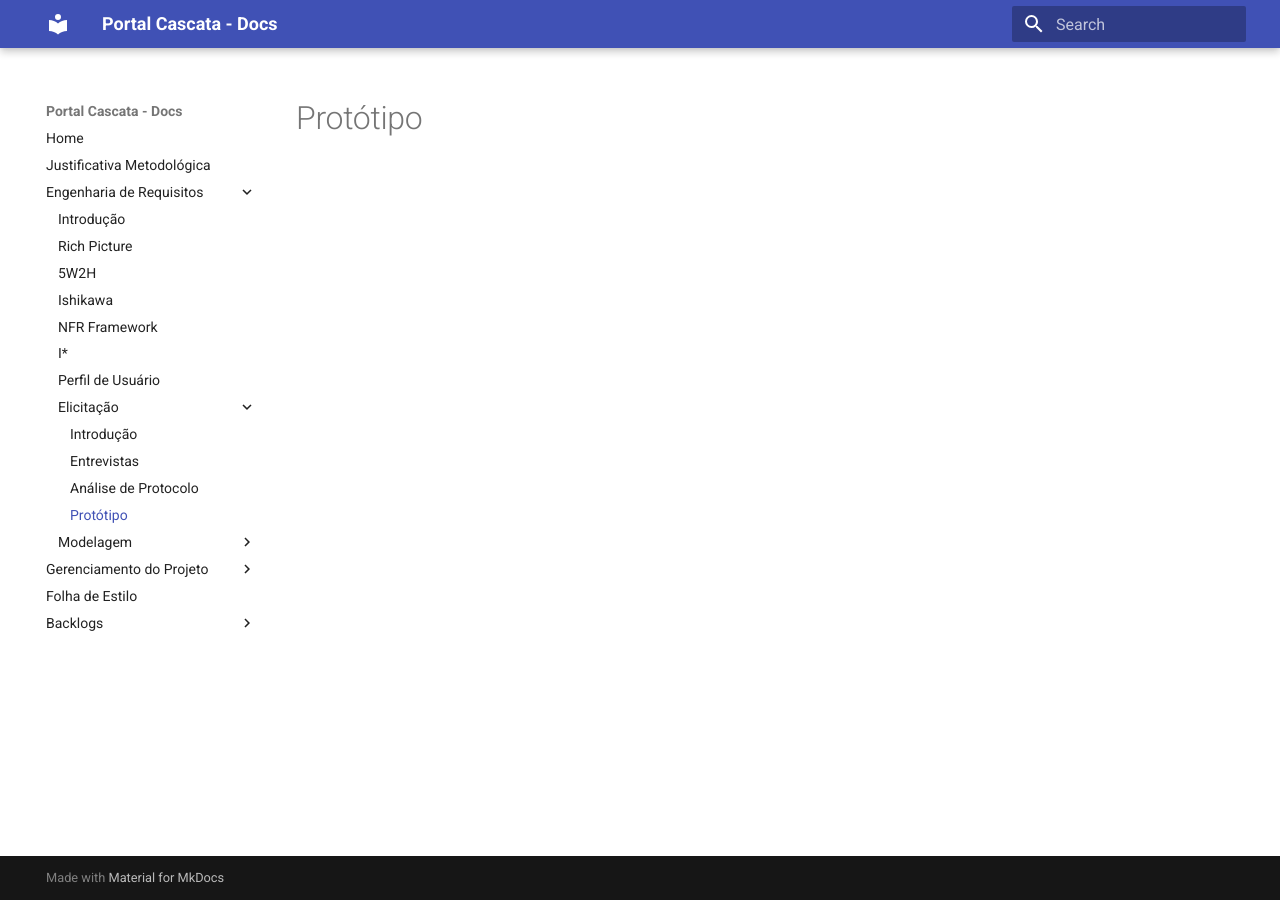
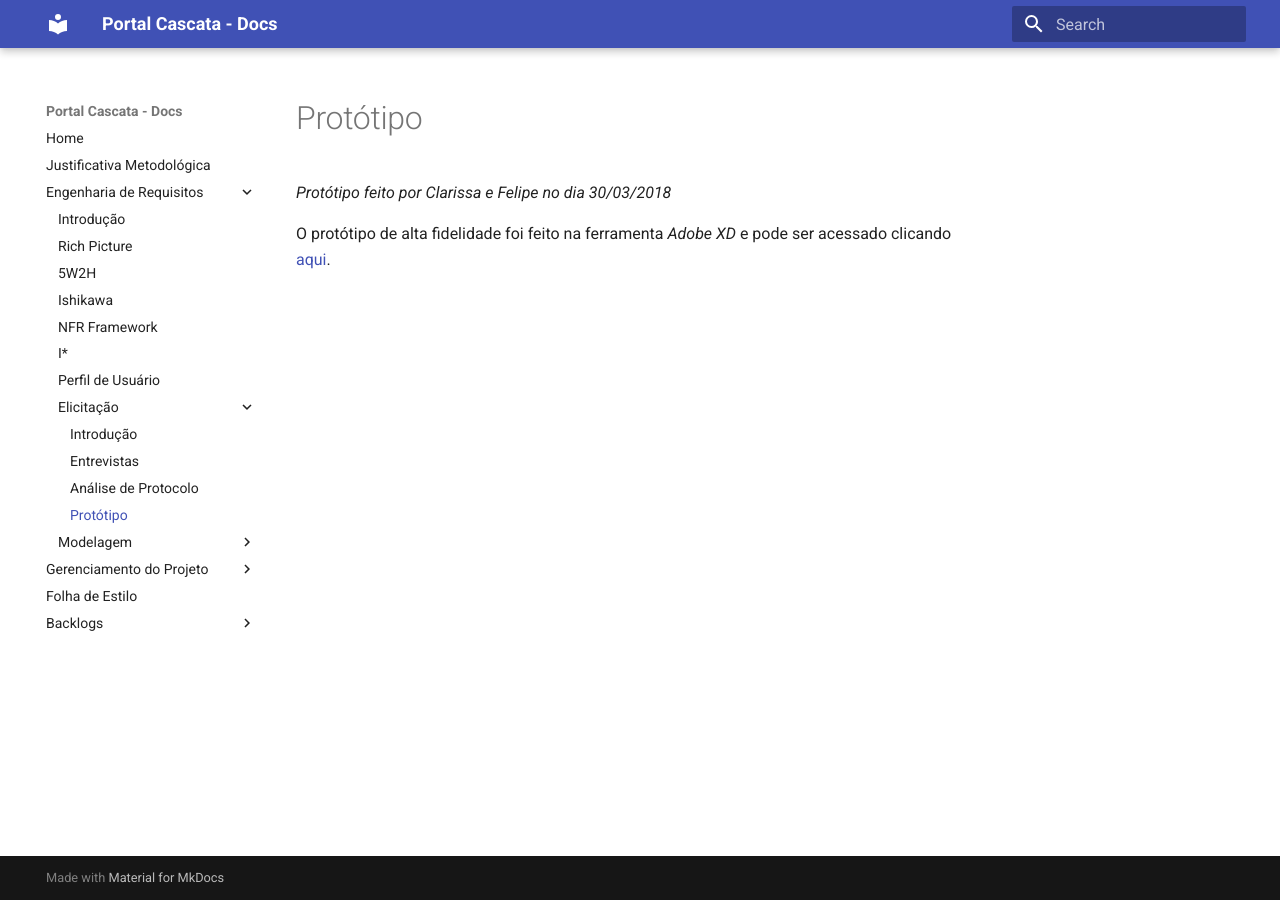
Before and after one commit to projeto-cascata/portal-cascata-docs, an MkDocs documentation site: the page built from docs/requisitos/elicitacao/prototipo.md, in a window 1280 px wide. Built offline with MkDocs 1.6.1 and Material for MkDocs 9.7.7, drawn with Linux system fonts in a browser that asks for light colours; old or Windows-style settings are respelled for this version of MkDocs.

Commit message:
Adicionando link para o protótipo de alta fidelidade.
Co-authored-by: Clarissa Borges <clarissalimab08@gmail.com>
Co-authored-by: Felipe Hargreaves <fhargreaves00@gmail.com>

```diff
--- a/docs/requisitos/elicitacao/prototipo.md
+++ b/docs/requisitos/elicitacao/prototipo.md
@@ -1 +1,4 @@
 # Protótipo
+*Protótipo feito por Clarissa e Felipe no dia 30/03/2018*
+
+O protótipo de alta fidelidade foi feito na ferramenta *Adobe XD* e pode ser acessado clicando [aqui](https://xd.adobe.com/view/01563e16-ffe2-440f-a456-ef74865c30cf?fullscreen).
```
